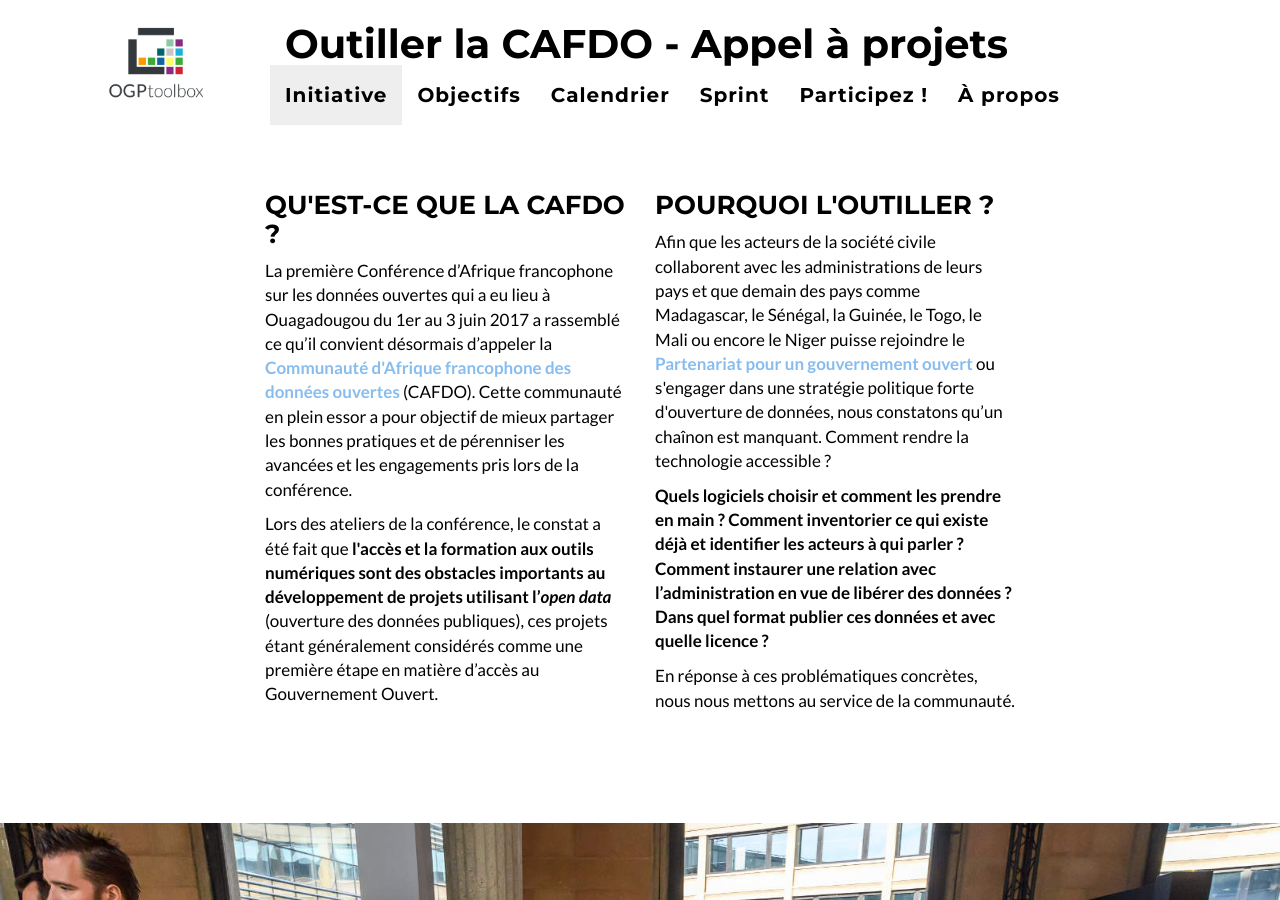
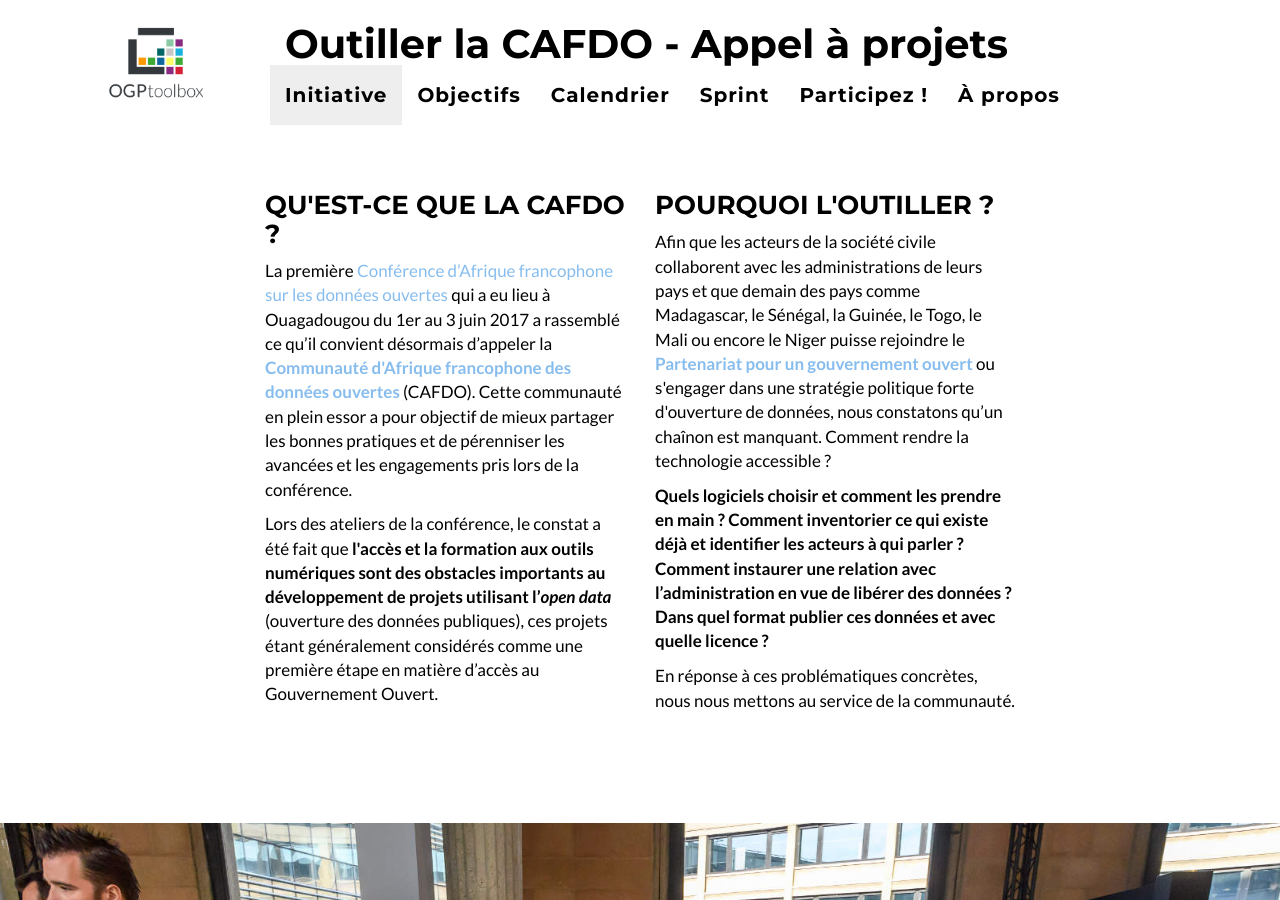
Before and after one commit to ogptoolbox/aap, a Jekyll site: the page built from index.html, in a window 1280 px wide and 900 px high, scrolled down 915 px. Built offline with Jekyll 4.4.1, drawn with Linux system fonts in a browser that asks for light colours; part of the change alters nothing that is shown.

```diff
--- a/_includes/initiative.html
+++ b/_includes/initiative.html
@@ -14,7 +14,7 @@
                 <div class="col-lg-4 col-lg-offset-2">
                     <h3>Qu'est-ce que la CAFDO ?</h3>
 
-                    <p>La première Conférence d’Afrique francophone sur les données ouvertes qui a eu lieu à Ouagadougou du 1er au 3 juin 2017 a rassemblé ce qu’il convient désormais d’appeler la <a href="http://forum.donneesouvertes.africa/"><b>Communauté d'Afrique francophone des données ouvertes</b></a> (CAFDO). Cette communauté en plein essor a pour objectif de mieux partager les bonnes pratiques et de pérenniser les avancées et les engagements pris lors de la conférence.</p>
+                    <p>La première <a href="http://www.cafdo.org/">Conférence d’Afrique francophone sur les données ouvertes</a> qui a eu lieu à Ouagadougou du 1er au 3 juin 2017 a rassemblé ce qu’il convient désormais d’appeler la <a href="http://forum.donneesouvertes.africa/"><b>Communauté d'Afrique francophone des données ouvertes</b></a> (CAFDO). Cette communauté en plein essor a pour objectif de mieux partager les bonnes pratiques et de pérenniser les avancées et les engagements pris lors de la conférence.</p>
 
                     <p>Lors des ateliers de la conférence, le constat a été fait que <b>l'accès et la formation aux outils numériques sont des obstacles importants au développement de projets utilisant l’<i>open data</i></b> (ouverture des données publiques), ces projets étant généralement considérés comme une première étape en matière d’accès au Gouvernement Ouvert.</p>
                 </div>
```
Also changed, not shown: 2 other files.
